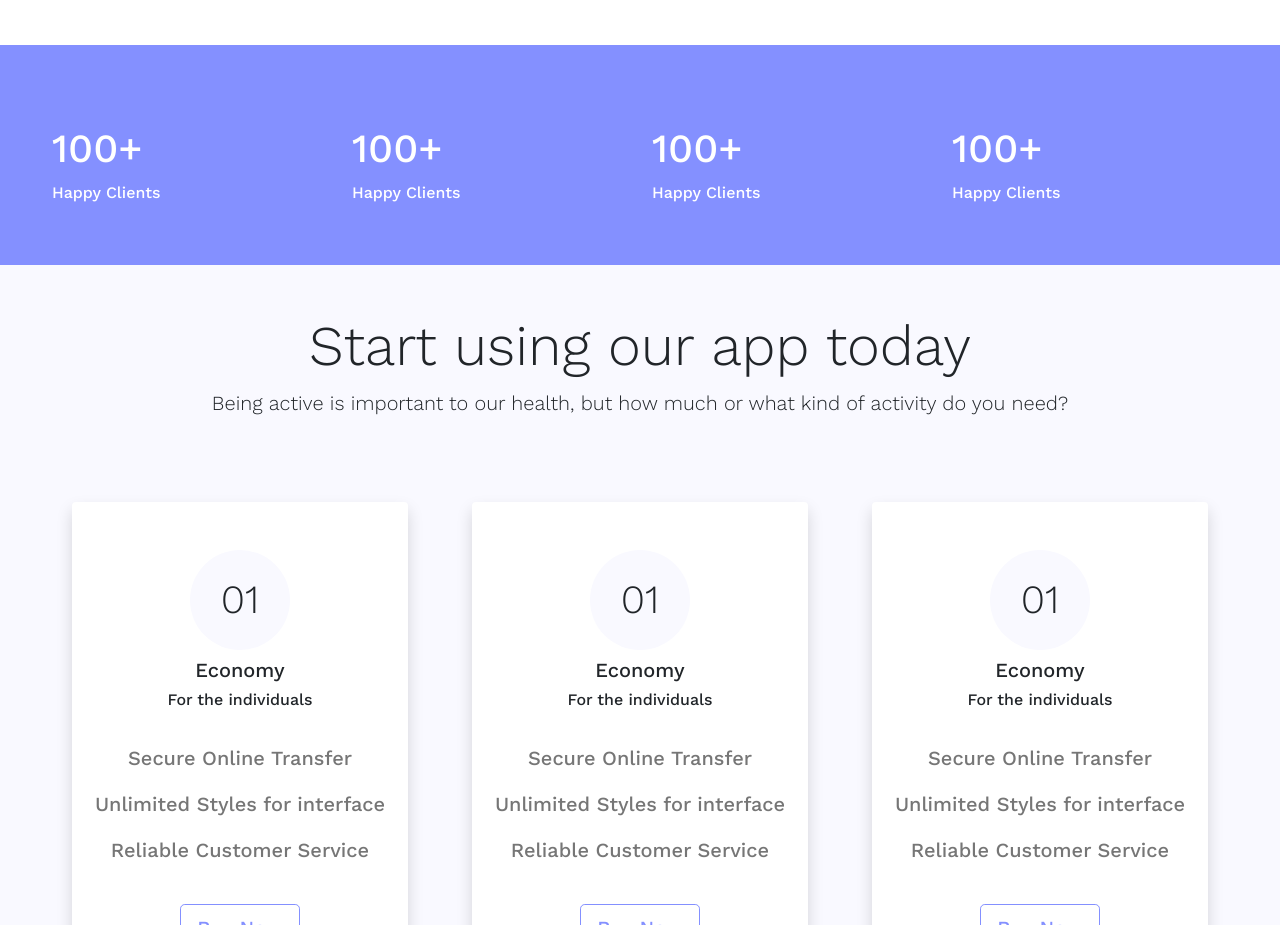
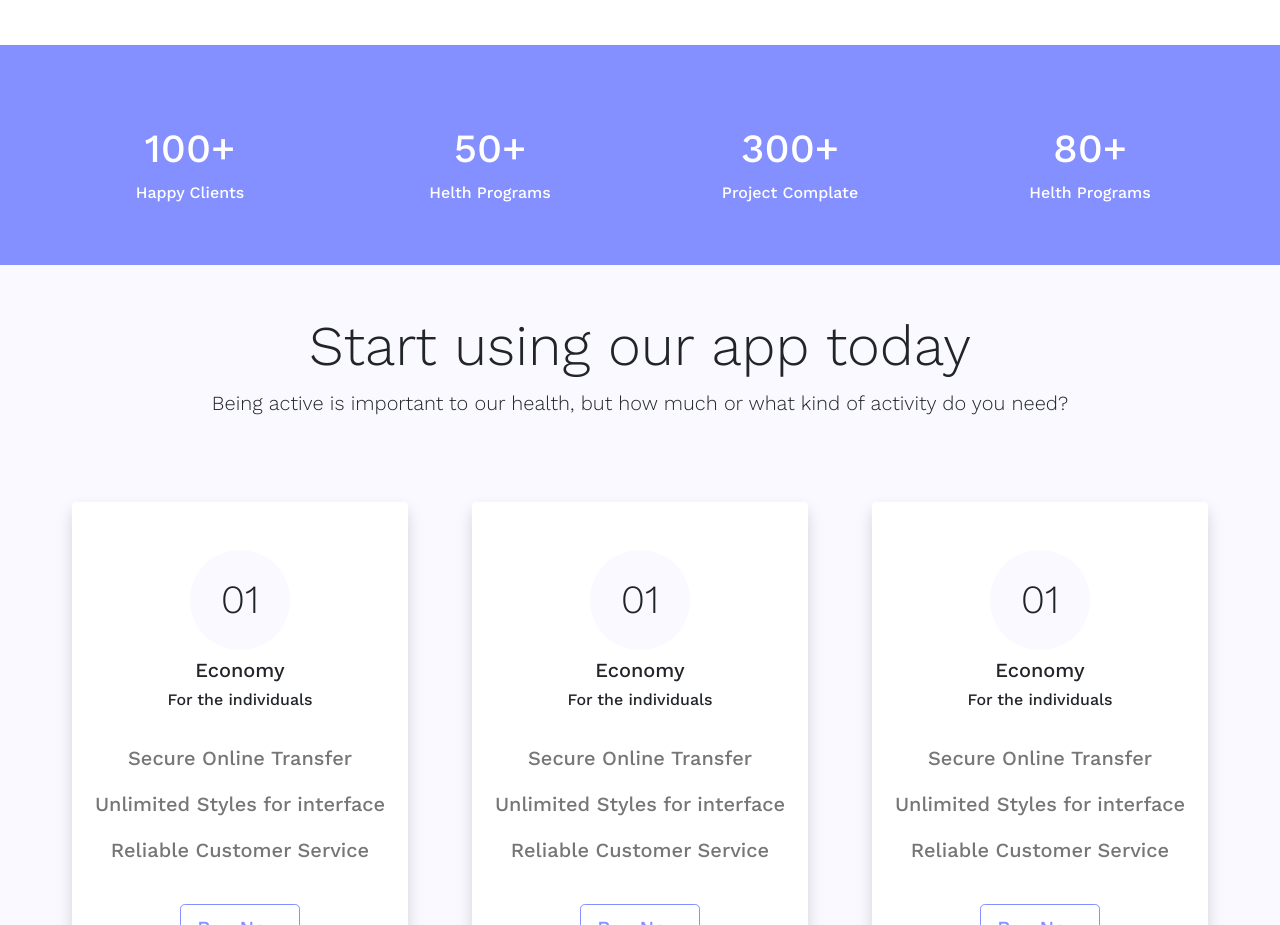
Before and after one commit to developermdraselmia/class22, a plain HTML site: page index.html in a window 1280 px wide. Shown: the part 1253-2178 px from the top of the page. Drawn offline with nearby package versions, Linux system fonts and the light colour scheme.

Commit message:
Update index.html

```diff
--- a/index.html
+++ b/index.html
@@ -155,7 +155,7 @@
 
     <section class="counter">
 
-        <div class="container">
+        <div class="container text-center">
             <div class="row">
 
                 <div class="col-lg-3">
@@ -165,18 +165,20 @@
 
 
                 <div class="col-lg-3">
-                    <h1 class="text-white">100+</h1>
-                    <p class="text-white m-0">Happy Clients</p>
+                    <h1 class="text-white">50+</h1>
+                    <p class="text-white m-0">Helth Programs</p>
+                </div>
+
+
+
+                <div class="col-lg-3">
+                    <h1 class="text-white">300+</h1>
+                    <p class="text-white m-0">Project Complate</p>
                 </div>
 
                 <div class="col-lg-3">
-                    <h1 class="text-white">100+</h1>
-                    <p class="text-white m-0">Happy Clients</p>
-                </div>
-
-                <div class="col-lg-3">
-                    <h1 class="text-white">100+</h1>
-                    <p class="text-white m-0">Happy Clients</p>
+                    <h1 class="text-white">80+</h1>
+                    <p class="text-white m-0">Helth Programs</p>
                 </div>
 
 
```
